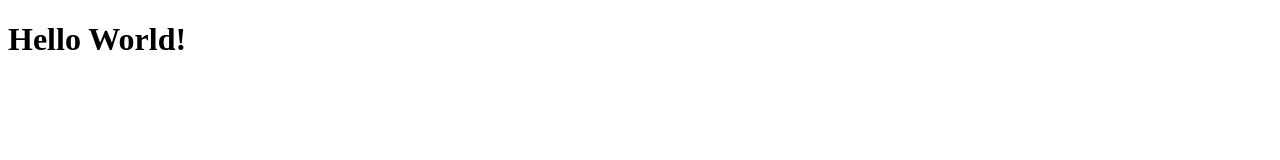
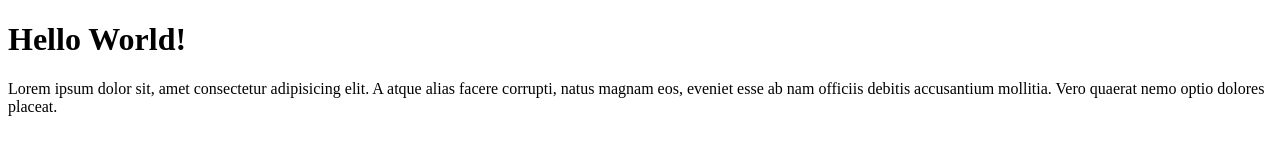
Before and after one commit to julianodffa/jda-git-test, a plain HTML site: page index.html in a window 1280 px wide. Drawn offline with Linux system fonts and the light colour scheme.

Commit message:
Menambahkan paragraf file index.html

```diff
--- a/index.html
+++ b/index.html
@@ -8,5 +8,6 @@
 </head>
 <body>
     <h1>Hello World!</h1>
+    <p>Lorem ipsum dolor sit, amet consectetur adipisicing elit. A atque alias facere corrupti, natus magnam eos, eveniet esse ab nam officiis debitis accusantium mollitia. Vero quaerat nemo optio dolores placeat.</p>
 </body>
 </html>
```
